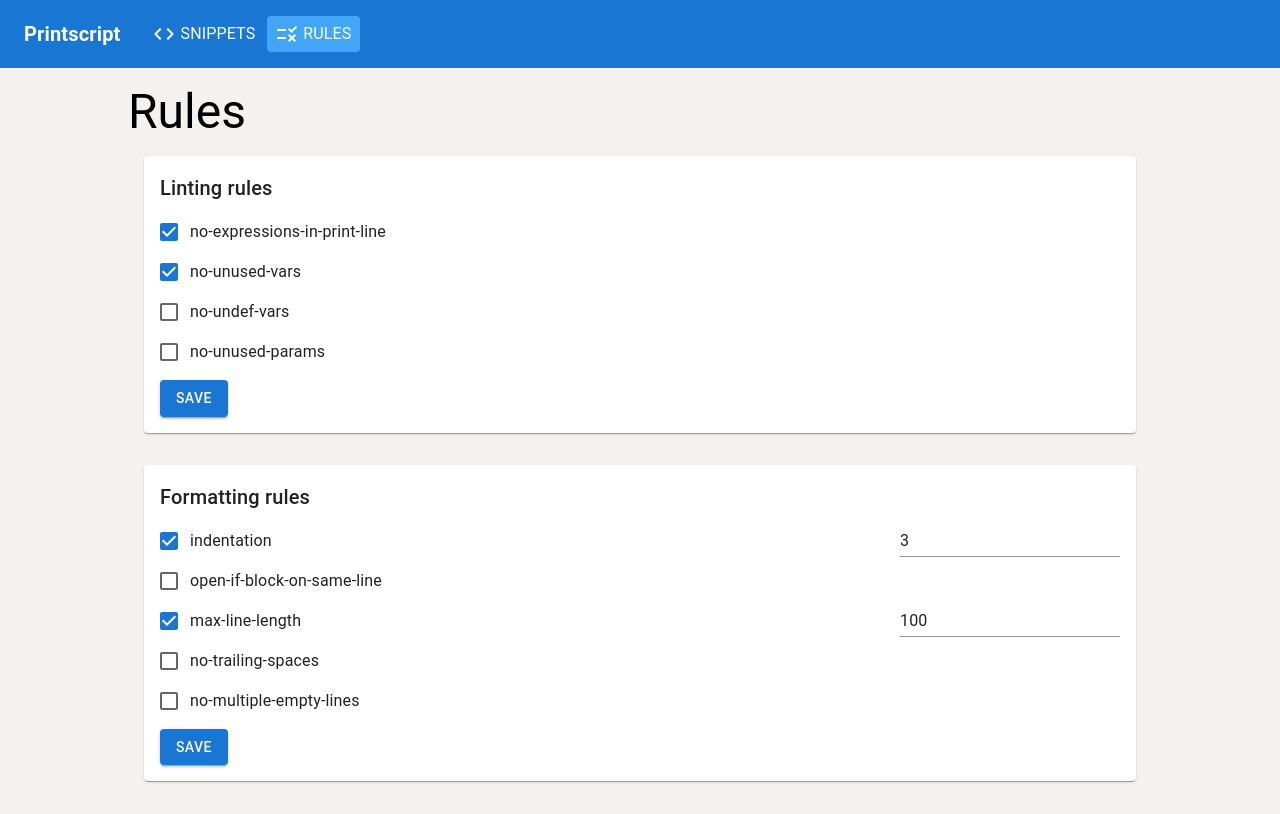
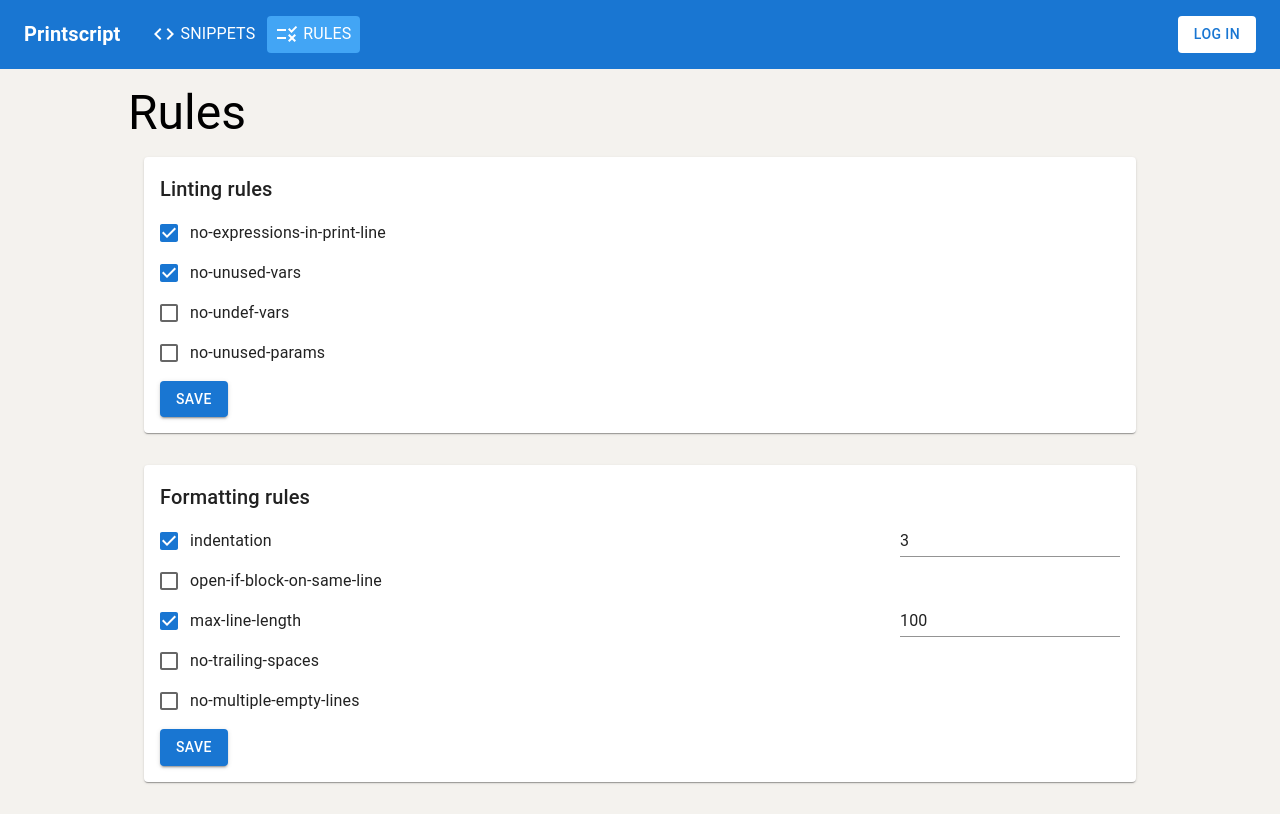
Before and after one commit to austral-ingsis/printscript-ui, a React (Vite) app: page /rules in a window 1280 px wide. Built offline with nearby package versions, Linux system fonts and the light colour scheme; what auto-bind would draw is missing.

Commit message:
Login and Logout with auth0

```diff
--- a/package.json
+++ b/package.json
@@ -14,6 +14,7 @@
     "cypress": "cypress open"
   },
   "dependencies": {
+    "@auth0/auth0-react": "^2.2.4",
     "@emotion/react": "^11.11.4",
     "@emotion/styled": "^11.11.0",
     "@mui/icons-material": "^5.15.12",
--- /dev/null
+++ b/src/components/common/LoginButton.tsx
@@ -0,0 +1,27 @@
+import { useAuth0 } from "@auth0/auth0-react";
+import {Button} from "@mui/material";
+
+const LoginButton = () => {
+    const { loginWithRedirect } = useAuth0();
+
+    return <Button
+        onClick={() => loginWithRedirect()}
+        sx={{
+            my: 2,
+            paddingLeft: 2,
+            paddingRight: 2,
+            color: 'primary',
+            display: 'flex',
+            justifyContent: "center",
+            backgroundColor: 'white',
+            gap: "4px",
+            "&:hover": {
+                backgroundColor: 'white'
+            }
+        }}
+    >
+        Log In
+    </Button>;
+};
+
+export default LoginButton;
--- /dev/null
+++ b/src/components/common/LogoutButton.tsx
@@ -0,0 +1,29 @@
+import { useAuth0 } from "@auth0/auth0-react";
+import {Button} from "@mui/material";
+
+const LogoutButton = () => {
+    const { logout } = useAuth0();
+
+    return (
+        <Button
+            onClick={() => logout({ logoutParams: { returnTo: window.location.origin } })}
+            sx={{
+                my: 2,
+                paddingLeft: 2,
+                paddingRight: 2,
+                color: 'primary',
+                display: 'flex',
+                justifyContent: "center",
+                backgroundColor: 'white',
+                gap: "4px",
+                "&:hover": {
+                    backgroundColor: 'white'
+                }
+            }}
+        >
+            Log Out
+        </Button>
+    );
+};
+
+export default LogoutButton;
--- a/src/components/navbar/Navbar.tsx
+++ b/src/components/navbar/Navbar.tsx
@@ -2,6 +2,9 @@ import {AppBar, Box, Button, Container, Toolbar, Typography} from "@mui/material
 import {Code, Rule} from "@mui/icons-material";
 import {ReactNode} from "react";
 import {useLocation, useNavigate} from "react-router-dom";
+import LoginButton from "../common/LoginButton";
+import {useAuth0} from "@auth0/auth0-react";
+import LogoutButton from "../common/LogoutButton.tsx";
 
 type PageType = {
     title: string;
@@ -22,6 +25,12 @@ const pages: PageType[] = [{
 export const Navbar = () => {
     const location = useLocation();
     const navigate = useNavigate();
+
+    const { user, isAuthenticated, isLoading } = useAuth0();
+    if (isLoading) {
+        return <div>Loading ...</div>;
+
+    }
     return (
         <AppBar position="static" elevation={0}>
             <Container maxWidth="xl">
@@ -60,6 +69,46 @@ export const Navbar = () => {
                                 <Typography>{page.title}</Typography>
                             </Button>
                         ))}
+                        {isAuthenticated ?
+                            <div
+                                style={{
+                                    display: 'flex',
+                                    gap: '40px',
+                                    alignItems: 'center',
+                                    color: 'white',
+                                    marginLeft: 'auto'
+                                }}
+                            >
+                                <img
+                                    src={user?.picture}
+                                    alt={user?.name}
+                                    style={{
+                                        width: '45px',
+                                        height: '45px',
+                                        borderRadius: '50%'
+                                    }}
+                                />
+                                <h2
+                                    style={{
+                                        fontSize: '1.2rem',
+                                        fontWeight: 300
+                                    }}
+                                >{user?.name}</h2>
+                                <LogoutButton/>
+                            </div>
+                            :
+                            <div
+                                style={{
+                                    display: 'flex',
+                                    gap: '40px',
+                                    alignItems: 'center',
+                                    color: 'white',
+                                    marginLeft: 'auto'
+                                }}
+                            >
+                                <LoginButton/>
+                            </div>
+                        }
                     </Box>
                 </Toolbar>
             </Container>
--- a/src/main.tsx
+++ b/src/main.tsx
@@ -4,12 +4,21 @@ import './index.css'
 import {createRoot} from "react-dom/client";
 import {PaginationProvider} from "./contexts/paginationProvider.tsx";
 import {SnackbarProvider} from "./contexts/snackbarProvider.tsx";
+import {Auth0Provider} from "@auth0/auth0-react";
 
 createRoot(document.getElementById('root')!).render(
     <React.StrictMode>
       <PaginationProvider>
         <SnackbarProvider>
-          <App/>
+            <Auth0Provider
+                domain="dev-n5rdb5xcsb4ya1cg.us.auth0.com"
+                clientId="lCrzgtui3ckfodVyLn2ELx54bsSbIgs4"
+                authorizationParams={{
+                    redirect_uri: window.location.origin
+                }}
+            >
+                <App/>
+            </Auth0Provider>
         </SnackbarProvider>
       </PaginationProvider>
     </React.StrictMode>,
```
Also changed, not shown: 1 other file (tests, documents, lock files or other folders).
